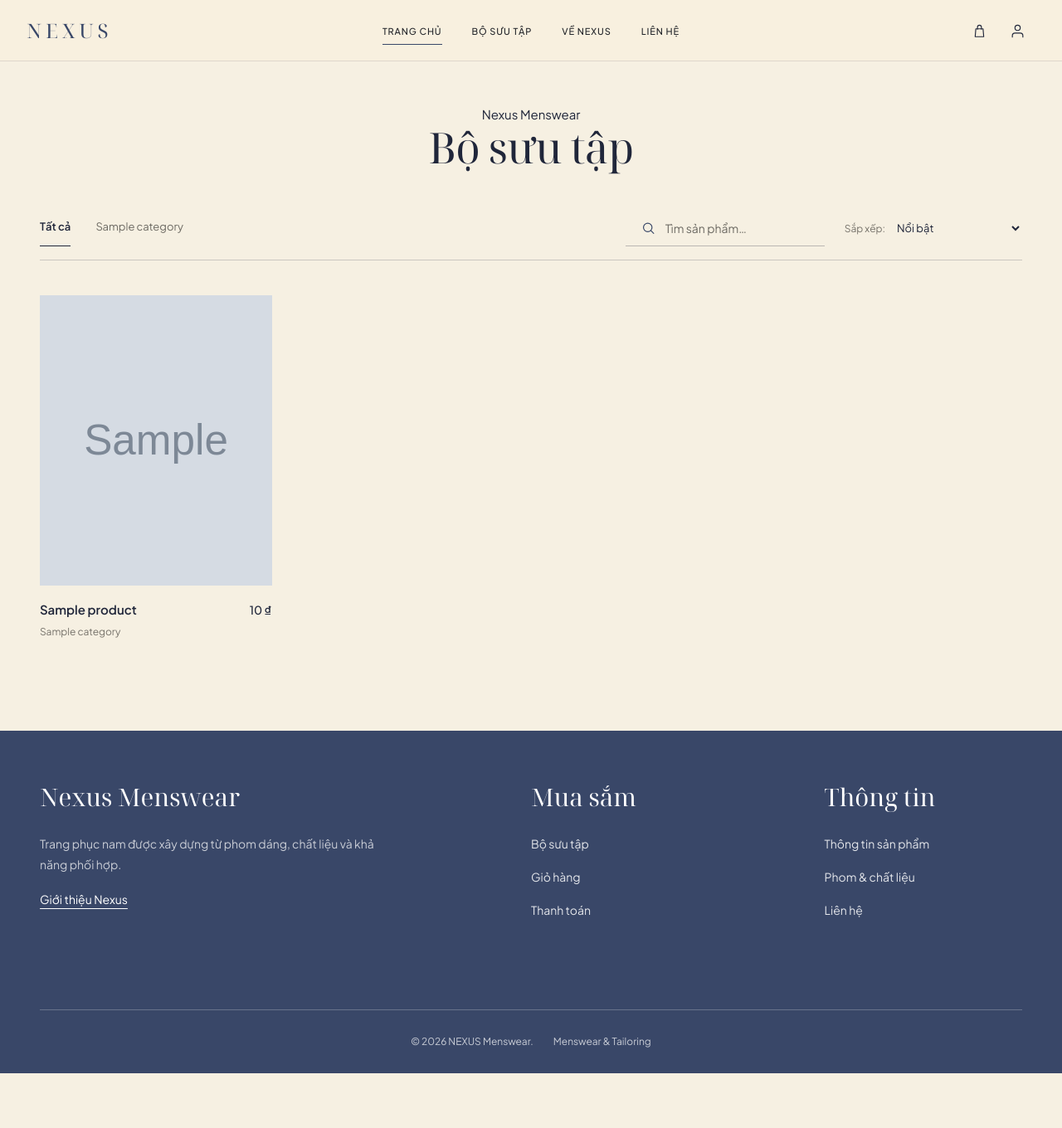
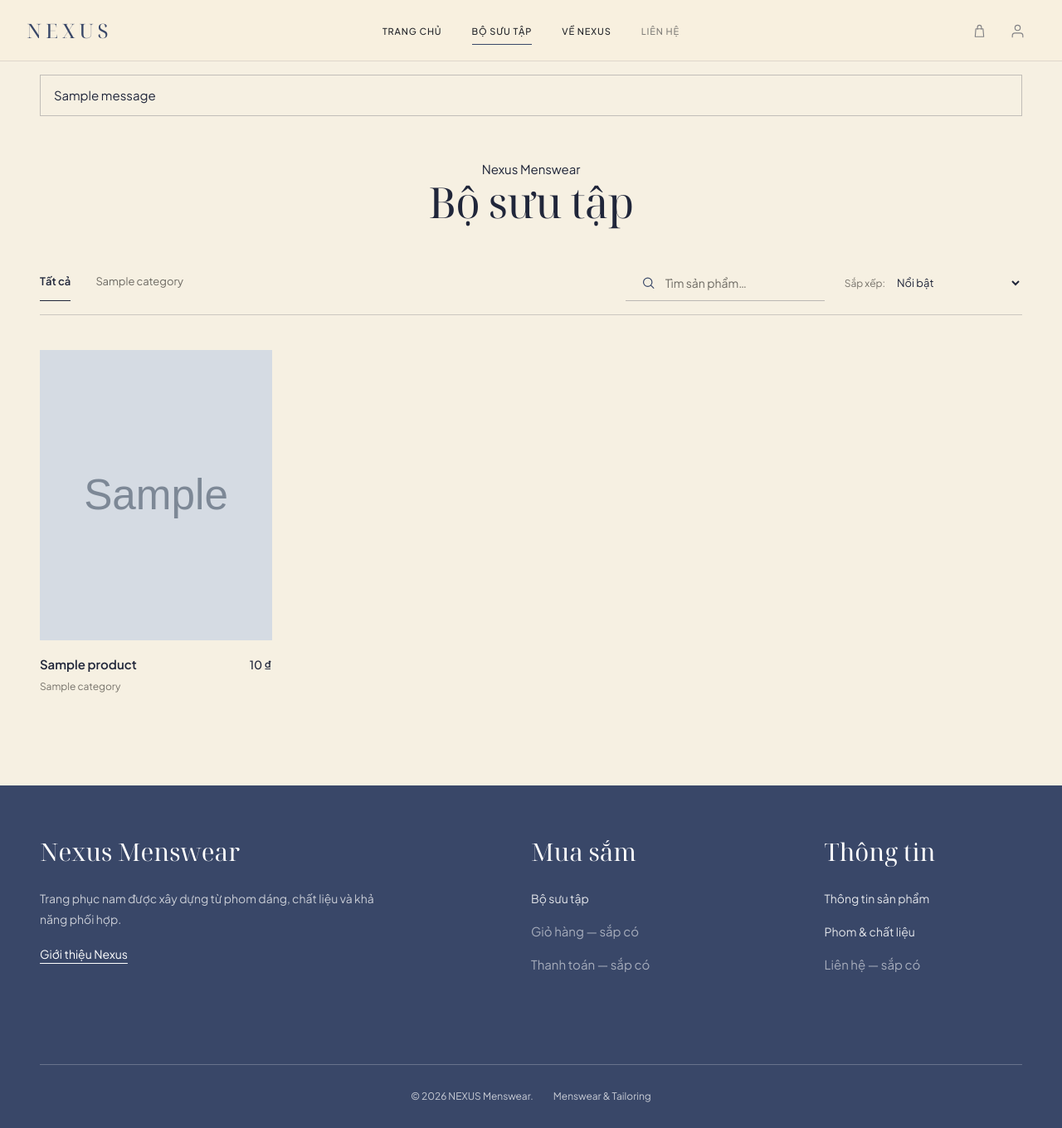
Before and after one commit to akira3175/nexus, a Django app: page /products/ in a window 1280 px wide. Shown: the whole page at 83% size. Before the commit the page ends 1294 px from the top, so only its background shows below. Run offline with Django 5.2, Linux system fonts and the light colour scheme; tables that the repository leaves empty hold one stand-in row (values such as "Sample post"); grey boxes marked "Sample" are stand-in pictures; one stand-in notice (Sample message) is shown.

Commit message:
products: connect catalog to shared navigation

```diff
--- a/core/views.py
+++ b/core/views.py
@@ -2,8 +2,8 @@ from django.shortcuts import render
 
 def home(request):
     context = {
-        "page_title": "Nexus - Đồng hồ chính hãng",
-        "heading": "Khám phá bộ sưu tập đồng hồ",
+        "page_title": "Nexus Menswear",
+        "heading": "Khám phá bộ sưu tập trang phục nam",
     }
     return render(request, "core/home.html", context)
 
--- a/static/css/boutique.css
+++ b/static/css/boutique.css
@@ -441,6 +441,23 @@ body.has-dialog { overflow: hidden; }
     display: none;
   }
 }
+
+/* Shared disabled navigation and Django message states. */
+.nav-link-disabled,
+.header-action-disabled,
+.footer-links span[aria-disabled="true"] {
+  cursor: not-allowed;
+  opacity: .55;
+}
+.site-messages {
+  padding-top: 16px;
+}
+.site-message {
+  padding: 12px 16px;
+  border: 1px solid rgba(32, 38, 58, .25);
+  background: #f6f0e2;
+  color: #20263a;
+}
 @media (max-width: 480px) {
   .auth-intro { padding: 26px 20px; }
   .auth-security-note { display: none; }
--- a/templates/base.html
+++ b/templates/base.html
@@ -15,6 +15,7 @@
   {% include "includes/header.html" %}
 
   <main>
+    {% include "includes/messages.html" %}
     {% block content %}{% endblock %}
   </main>
 
--- a/templates/includes/footer.html
+++ b/templates/includes/footer.html
@@ -3,9 +3,9 @@
 <footer id="showrooms" class="site-footer">
   <div class="container">
     <div class="footer-grid">
-      <div class="footer-col footer-intro"><h4>Nexus Menswear</h4><p>Trang phục nam được xây dựng từ phom dáng, chất liệu và khả năng phối hợp.</p><a href="about.html">Giới thiệu Nexus</a></div>
-      <div class="footer-col"><h4>Mua sắm</h4><ul class="footer-links"><li><a href="collection.html">Bộ sưu tập</a></li><li><a href="cart.html">Giỏ hàng</a></li><li><a href="checkout.html">Thanh toán</a></li></ul></div>
-      <div class="footer-col"><h4>Thông tin</h4><ul class="footer-links"><li><a href="product.html?id=navy-suit">Thông tin sản phẩm</a></li><li><a href="about.html">Phom &amp; chất liệu</a></li><li><a href="contact.html">Liên hệ</a></li></ul></div>
+      <div class="footer-col footer-intro"><h4>Nexus Menswear</h4><p>Trang phục nam được xây dựng từ phom dáng, chất liệu và khả năng phối hợp.</p><a href="{% url 'core:home' %}#craftsmanship">Giới thiệu Nexus</a></div>
+      <div class="footer-col"><h4>Mua sắm</h4><ul class="footer-links"><li><a href="{% url 'products:list' %}">Bộ sưu tập</a></li><li><span aria-disabled="true">Giỏ hàng — sắp có</span></li><li><span aria-disabled="true">Thanh toán — sắp có</span></li></ul></div>
+      <div class="footer-col"><h4>Thông tin</h4><ul class="footer-links"><li><a href="{% url 'products:list' %}">Thông tin sản phẩm</a></li><li><a href="{% url 'core:home' %}#craftsmanship">Phom &amp; chất liệu</a></li><li><span aria-disabled="true">Liên hệ — sắp có</span></li></ul></div>
     </div>
     <div class="footer-bottom"><span>© 2026 NEXUS Menswear.</span><span>Menswear &amp; Tailoring</span></div>
   </div>
--- a/templates/includes/header.html
+++ b/templates/includes/header.html
@@ -2,26 +2,26 @@
 
   <header class="site-header">
     <div class="container header-inner">
-      <a href="index.html" class="logo-wrap" aria-label="Nexus Menswear — Trang chủ">
+      <a href="{% url 'core:home' %}" class="logo-wrap" aria-label="Nexus Menswear — Trang chủ">
         <span class="logo-wordmark" aria-hidden="true">NEXUS</span>
       </a>
       <nav class="nav-desktop" aria-label="Điều hướng chính">
-        <a href="{% url 'core:home' %}" class="nav-link active">Trang chủ</a>
-        <a href="#" class="nav-link">Bộ sưu tập</a>
-        <a href="#" class="nav-link">Về Nexus</a>
-        <a href="#" class="nav-link">Liên hệ</a>
+        <a href="{% url 'core:home' %}" class="nav-link{% if request.resolver_match.namespace == 'core' %} active{% endif %}">Trang chủ</a>
+        <a href="{% url 'products:list' %}" class="nav-link{% if request.resolver_match.namespace == 'products' %} active{% endif %}">Bộ sưu tập</a>
+        <a href="{% url 'core:home' %}#craftsmanship" class="nav-link">Về Nexus</a>
+        <span class="nav-link nav-link-disabled" aria-disabled="true">Liên hệ</span>
       </nav>
       <div class="header-actions" aria-label="Tiện ích cửa hàng">
-        <a class="header-icon-link action-btn-wrap" href="cart.html" aria-label="Mở giỏ hàng" title="Giỏ hàng">
+        <span class="header-icon-link action-btn-wrap header-action-disabled" aria-label="Giỏ hàng chưa khả dụng" title="Giỏ hàng chưa khả dụng">
           <svg viewBox="0 0 24 24" aria-hidden="true"><path d="M6.5 8.5h11l1 12h-13l1-12Z"/><path d="M9 9V6a3 3 0 0 1 6 0v3"/></svg>
           <span id="header-cart-count" class="badge-count" style="display:none">0</span>
-        </a>
-        <a href="#" class="header-icon-link" aria-label="Đăng nhập tài khoản" title="Đăng nhập">
+        </span>
+        <span class="header-icon-link header-action-disabled" aria-label="Tài khoản chưa khả dụng" title="Tài khoản chưa khả dụng">
           <svg viewBox="0 0 24 24" aria-hidden="true">
             <path d="M20 21v-2a4 4 0 0 0-4-4H8a4 4 0 0 0-4 4v2"/>
             <circle cx="12" cy="7" r="4"/>
          </svg>
-        </a>
+        </span>
       </div>
     </div>
   </header>
--- a/templates/includes/messages.html
+++ b/templates/includes/messages.html
@@ -0,0 +1,9 @@
+{% if messages %}
+  <div class="site-messages container" aria-label="Thông báo">
+    {% for message in messages %}
+      <div class="site-message{% if message.tags %} site-message-{{ message.tags }}{% endif %}" role="status">
+        {{ message }}
+      </div>
+    {% endfor %}
+  </div>
+{% endif %}
```
Also changed, not shown: core/templates/core/home.html (+4 -4 lines), products/tests/test_navigation.py (added, +37 -0 lines).
